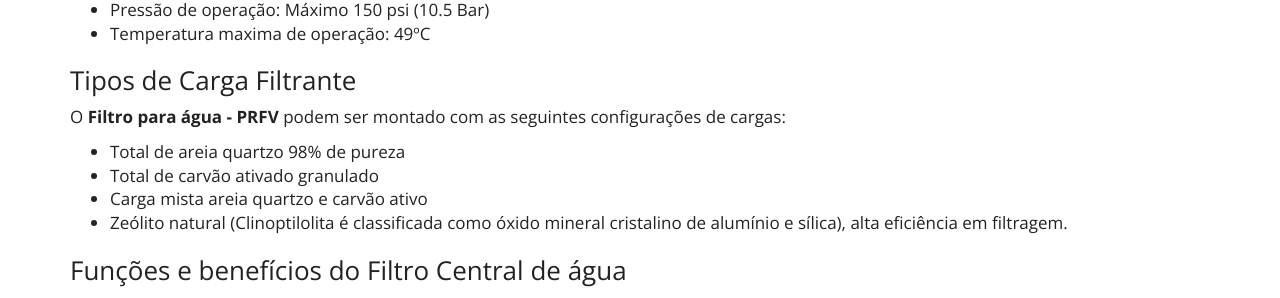
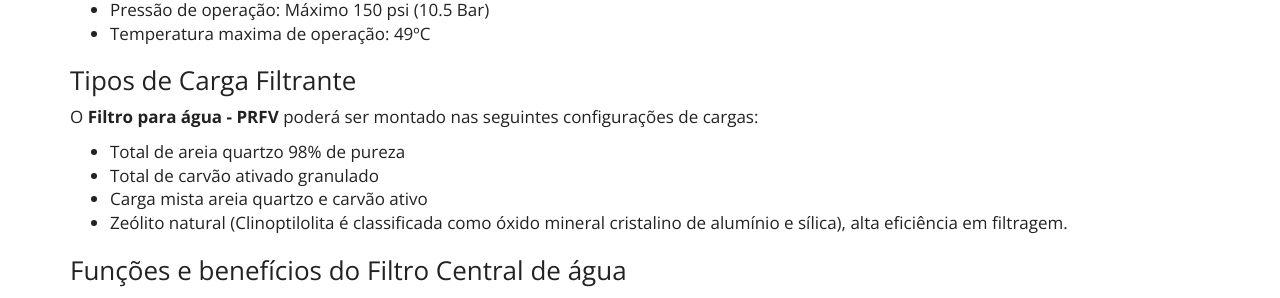
Before and after one commit to purewaterefluentes/purewaterefluentes.github.io, a Jekyll site: the page built from equipamentos/filtro-de-agua-fiberglass-PRFV.md, in a window 1280 px wide and 900 px high, scrolled down 833 px. Shown: the part 155-453 px from the top of the window. Built offline with Jekyll 4.4.1, drawn with Linux system fonts in a browser that asks for light colours; nearby versions of some CDN libraries; library files that are not in the unit come from our copies.

Commit message:
Update filtro-de-agua-fiberglass-PRFV.md

```diff
--- a/equipamentos/filtro-de-agua-fiberglass-PRFV.md
+++ b/equipamentos/filtro-de-agua-fiberglass-PRFV.md
@@ -26,7 +26,7 @@ subtitle: Fiberglass
 
 ### Tipos de Carga Filtrante
 
-O **Filtro para água - PRFV** podem ser montado com as seguintes configurações de cargas:
+O **Filtro para água - PRFV** poderá ser montado nas seguintes configurações de cargas:
 
 - Total de areia quartzo 98% de pureza
 - Total de carvão ativado granulado
```
